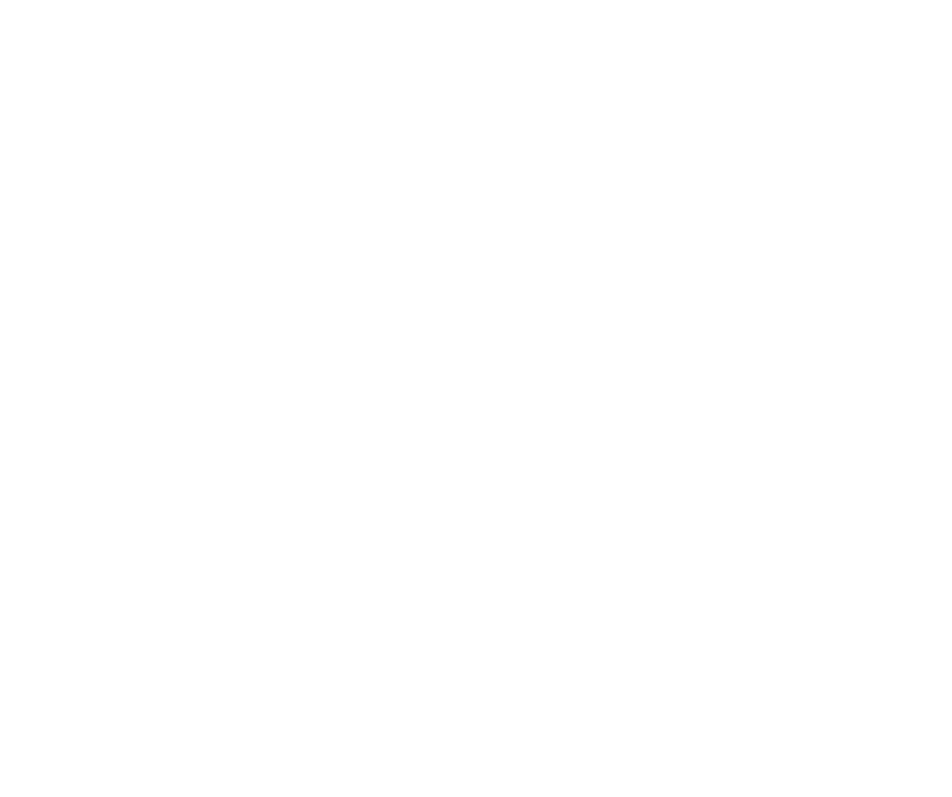
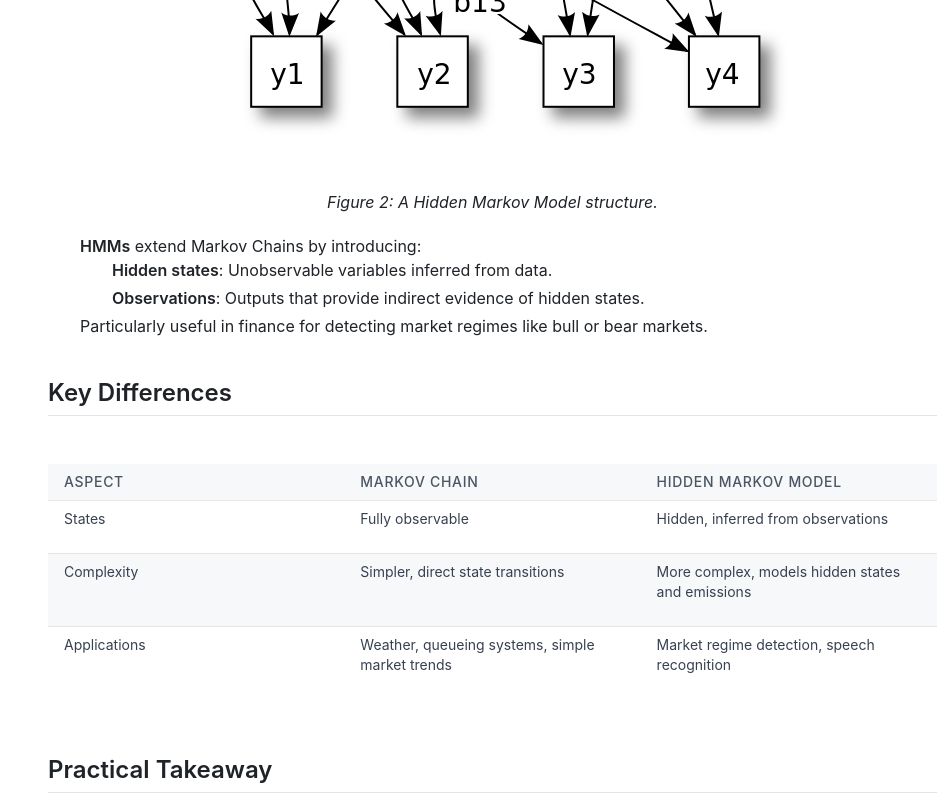
Before and after one commit to availe/SPY-Arbitrage-Dashbaord, a Next.js app: page / in a window 1280 px wide. Shown: the part 2000-2797 px from the top of the page, without its empty margins (328-1280 px from the left). Before the commit the page ends 800 px from the top, so only its background shows below. Built offline with nearby package versions, Linux system fonts and the light colour scheme; no server answers.

Commit message:
hmm text

```diff
--- a/markdown/hmm.mdx
+++ b/markdown/hmm.mdx
@@ -1 +1,50 @@
-# Hidden Markov Model (HMM): Predicting Market Regimes
+import FlexTable from '@/components/ui/flex-table.tsx';
+
+# Hidden Markov Model: Predicting Market Regimes
+
+Hidden Markov Models (HMMs) provide a framework for analyzing and predicting patterns in financial markets by uncovering hidden structures, such as market regimes.
+
+<div style={{ display: "flex", flexDirection: "column", alignItems: "center", margin: "20px 0" }}>
+  <img src="/Markovkate_01.svg" alt="Markov Chain" style={{ maxWidth: "100%" }} />
+  <em>Figure 1: A Markov Chain illustrating state transitions.</em>
+</div>
+
+- **Markov Chains** describe systems where the future state depends only on the current state (the Markov property).
+- Used for modeling sequential processes, such as weather patterns or basic market trends.
+
+<div style={{ display: "flex", flexDirection: "column", alignItems: "center", margin: "20px 0" }}>
+  <img src="/HiddenMarkovModel.svg" alt="Hidden Markov Model" style={{ maxWidth: "100%" }} />
+  <em>Figure 2: A Hidden Markov Model structure.</em>
+</div>
+
+- **HMMs** extend Markov Chains by introducing:
+  - **Hidden states**: Unobservable variables inferred from data.
+  - **Observations**: Outputs that provide indirect evidence of hidden states.
+- Particularly useful in finance for detecting market regimes like bull or bear markets.
+
+## Key Differences
+
+<FlexTable
+  headers={["Aspect", "Markov Chain", "Hidden Markov Model"]}
+  data={[
+    {
+      Aspect: "States",
+      "Markov Chain": "Fully observable",
+      "Hidden Markov Model": "Hidden, inferred from observations",
+    },
+    {
+      Aspect: "Complexity",
+      "Markov Chain": "Simpler, direct state transitions",
+      "Hidden Markov Model": "More complex, models hidden states and emissions",
+    },
+    {
+      Aspect: "Applications",
+      "Markov Chain": "Weather, queueing systems, simple market trends",
+      "Hidden Markov Model": "Market regime detection, speech recognition",
+    },
+  ]}
+/>
+
+## Practical Takeaway
+
+- **Market Regime Detection and Transitions**: HMMs identify market patterns (e.g., bull or bear regimes) and model transitions between them, offering insights for informed investment decisions.
```
Also changed, not shown: public/HiddenMarkovModel.svg (added), public/Markovkate_01.svg (added).
